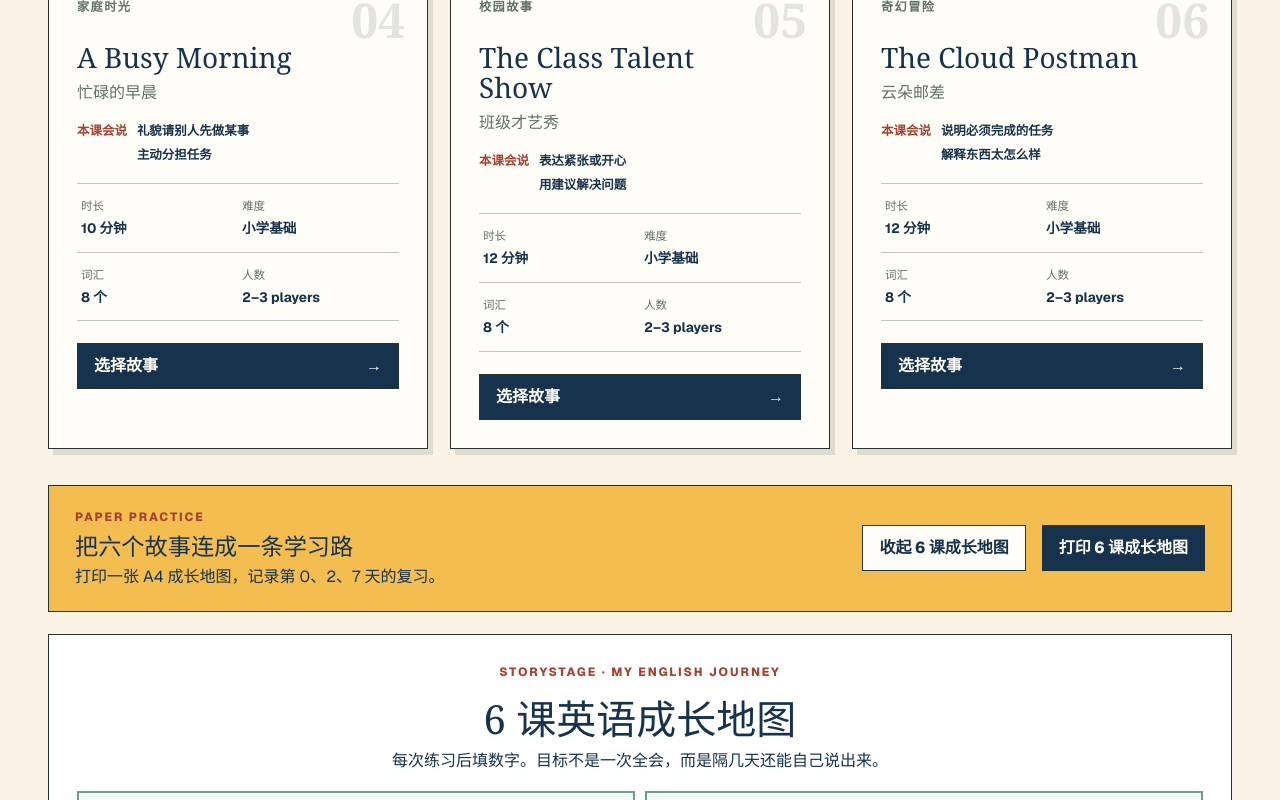
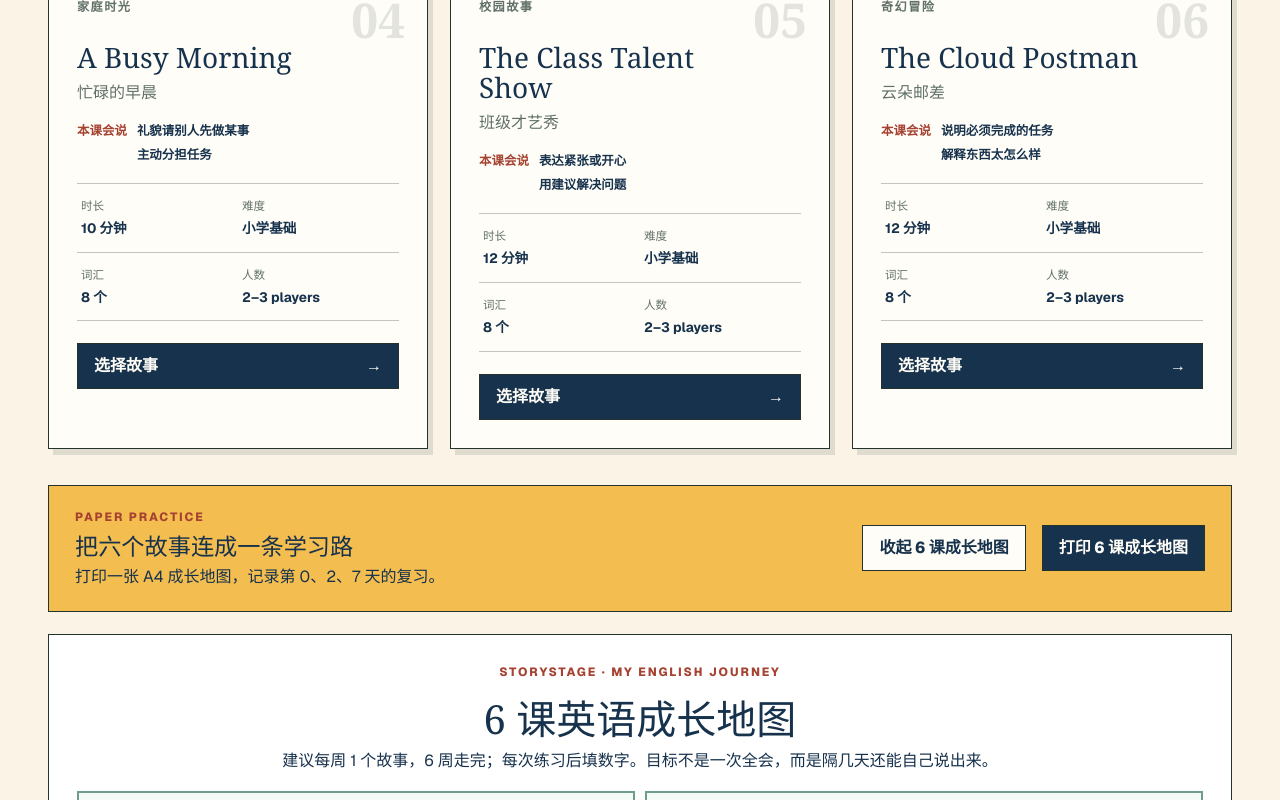
Before and after one commit to oldshipmaster/english-study, a Next.js app: page / in a window 1280 px wide. Both pictures are taken after a click on the button "打开 6 课成长地图". Shown: the part 1264-2064 px from the top of the page. Built offline with nearby package versions, Linux system fonts and the light colour scheme.

Commit message:
content: give the six-story journey a weekly rhythm

```diff
--- a/app/components/JourneyPrint.tsx
+++ b/app/components/JourneyPrint.tsx
@@ -3,7 +3,7 @@ import type { Story } from "../types";
 export function JourneyPrint({ stories }: { stories: Story[] }) {
   return (
     <section className="journey-print" role="region" aria-label="6 课英语成长地图">
-      <header><p className="eyebrow">StoryStage · My English Journey</p><h1>6 课英语成长地图</h1><p>每次练习后填数字。目标不是一次全会，而是隔几天还能自己说出来。</p></header>
+      <header><p className="eyebrow">StoryStage · My English Journey</p><h1>6 课英语成长地图</h1><p>建议每周 1 个故事，6 周走完；每次练习后填数字。目标不是一次全会，而是隔几天还能自己说出来。</p></header>
       <div className="journey-grid">{stories.map((story, index) => <article className="journey-story" key={story.id}><div className="journey-story-heading"><span>{index + 1}</span><div><h2>{story.title}</h2><p>{story.chineseTitle}</p></div></div><div className="journey-goals"><strong>我会说</strong>{story.learningPack.patterns.map((pattern) => <span key={pattern.title}>□ {pattern.title}</span>)}</div><p className="journey-score"><strong>独立说出：</strong>0 天 __/8　2 天 __/8　7 天 __/8</p><p className="journey-score"><strong>句型脱稿：</strong>0 天 __/2　2 天 __/2　7 天 __/2</p><div className="journey-dates"><span>第 0 天：____</span><span>第 2 天：____</span><span>第 7 天：____</span></div><p>我最喜欢的台词：________________________________</p></article>)}</div>
       <footer><strong>六课完成庆祝：</strong>我能选一个故事，不看中文提示演给家人看。　日期：________　家长签名：____________</footer>
     </section>
```
Also changed, not shown: 1 other file (tests, documents, lock files or other folders).
